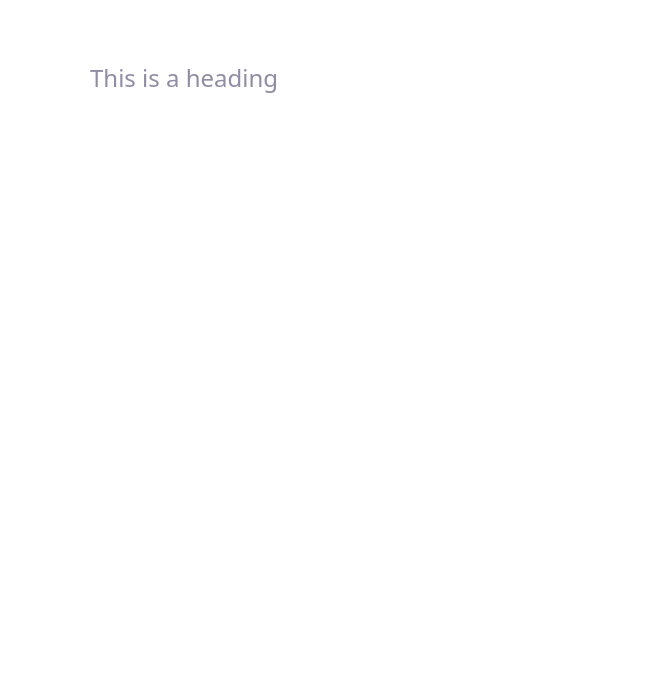
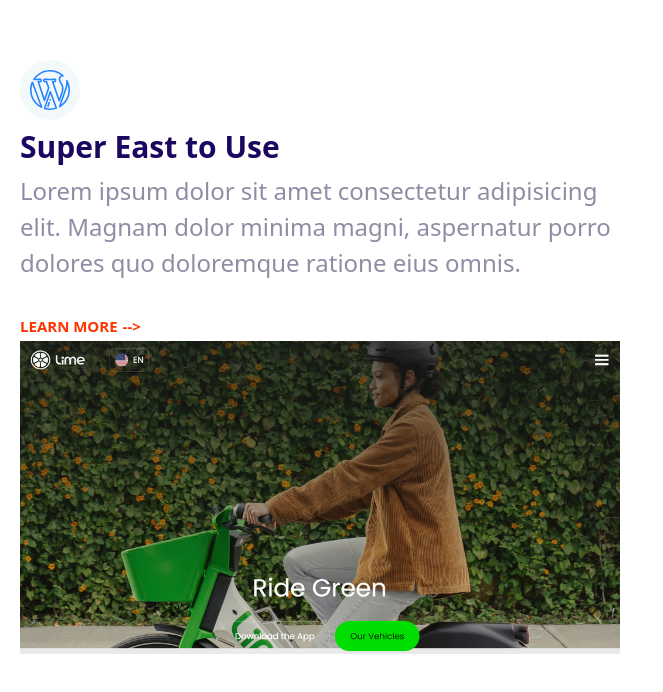
Before and after one commit to kiddos97/Moshify-tutorial, a plain HTML site: page index.html in a window 1280 px wide. Shown: the whole page, without its empty margins (0-663 px from the left). Drawn offline with Linux system fonts and the light colour scheme.

Commit message:
adding feature block

```diff
--- a/css/style.css
+++ b/css/style.css
@@ -646,3 +646,20 @@ a{
 .block--plan{
     transition: transform .5s ease-in;
 }
+/* Feature Heading*/
+
+.feature__heading{
+    font-size: 3rem;
+    margin: 1rem 0;
+}
+.feature--icon .icon{
+    box-shadow: 0 0 4px grey;
+}
+.feature--image img{
+    width: 100%;
+}
+.feature--header h1{
+
+    text-align: center;
+    margin: 0;
+}
--- a/index.html
+++ b/index.html
@@ -8,11 +8,25 @@
     <link rel="stylesheet" href="css/normalize.css" />
   </head>
   <body>
-    <section class="block container">
-      <div class="grid grid--cols-2">
-        <header>This is a heading</header>
-
-    </section>
+    <article class="grid grid--cols-2 feature">
+      <div class="block container">
+        <span class="icon-container">
+          <svg class="icon icon--primary">
+            <use xlink:href="images/sprite.svg#wordpress"></use>
+          </svg>
+        </span>
+        <h3 class="feature__heading">Super East to Use</h3>
+        <p>
+          Lorem ipsum dolor sit amet consectetur adipisicing elit. Magnam dolor
+          minima magni, aspernatur porro dolores quo doloremque ratione eius
+          omnis.
+        </p>
+        <a class="link-arrow" href="#">Learn More</a>
+        <picture class="feature--image">
+          <img src="images/webdeisgn1.jpg" alt="lime website" />
+        </picture>
+      </div>
+    </article>
     <script src="js/main.js"></script>
   </body>
 </html>
```
Also changed, not shown: images/laptop.jpg (added).
